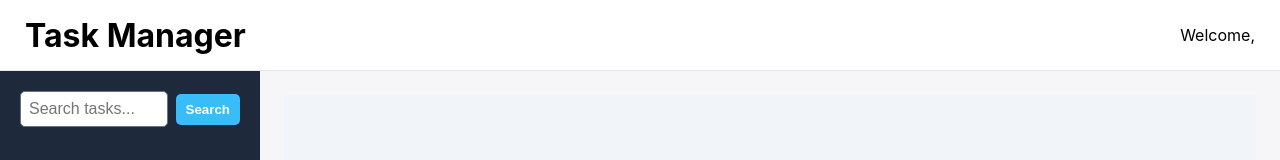
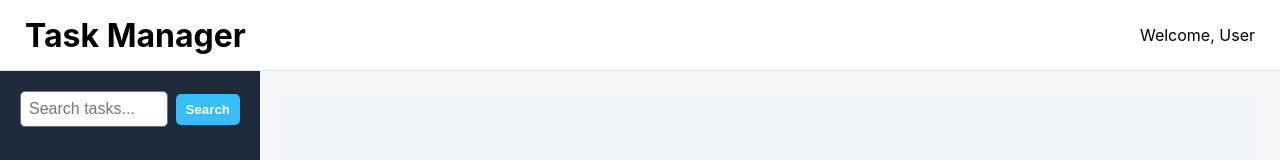
Before and after one commit to Oracle451/CS-312-Final-Project, a React (Create React App) app in the folder frontend/: page /login in a window 1280 px wide. Shown: the top 160 px of the page. Built offline with nearby package versions, Linux system fonts and the light colour scheme; no server answers.

Commit message:
Fixed welcome user header to display username on login or user when not logged in

```diff
--- a/frontend/src/components/Header.js
+++ b/frontend/src/components/Header.js
@@ -2,7 +2,7 @@ import React, { useState, useEffect } from "react";
 import "./Header.css";
 
 function Header({ title }) {
-  const [user, setUser] = useState("");
+  const [user, setUser] = useState("User");
 
   useEffect(() => {
     fetchData();
@@ -19,7 +19,7 @@ function Header({ title }) {
 
       const data = await response.json();
       console.log("I grabbed: ", data);
-      if (data.username === "") {
+      if (data.username === "" || data.username === undefined) {
         setUser("User")
       } else {
         setUser(data.username)
--- a/frontend/src/pages/Login.js
+++ b/frontend/src/pages/Login.js
@@ -13,12 +13,10 @@ function Login() {
   const [error, setError] = useState("");
 
   const handleSignupClick = (e) => {
-    e.preventDefault();
     navigate("/signup");
   };
 
   const handleSubmit = async (e) => {
-    e.preventDefault();
     setError("");
 
     try {
```
